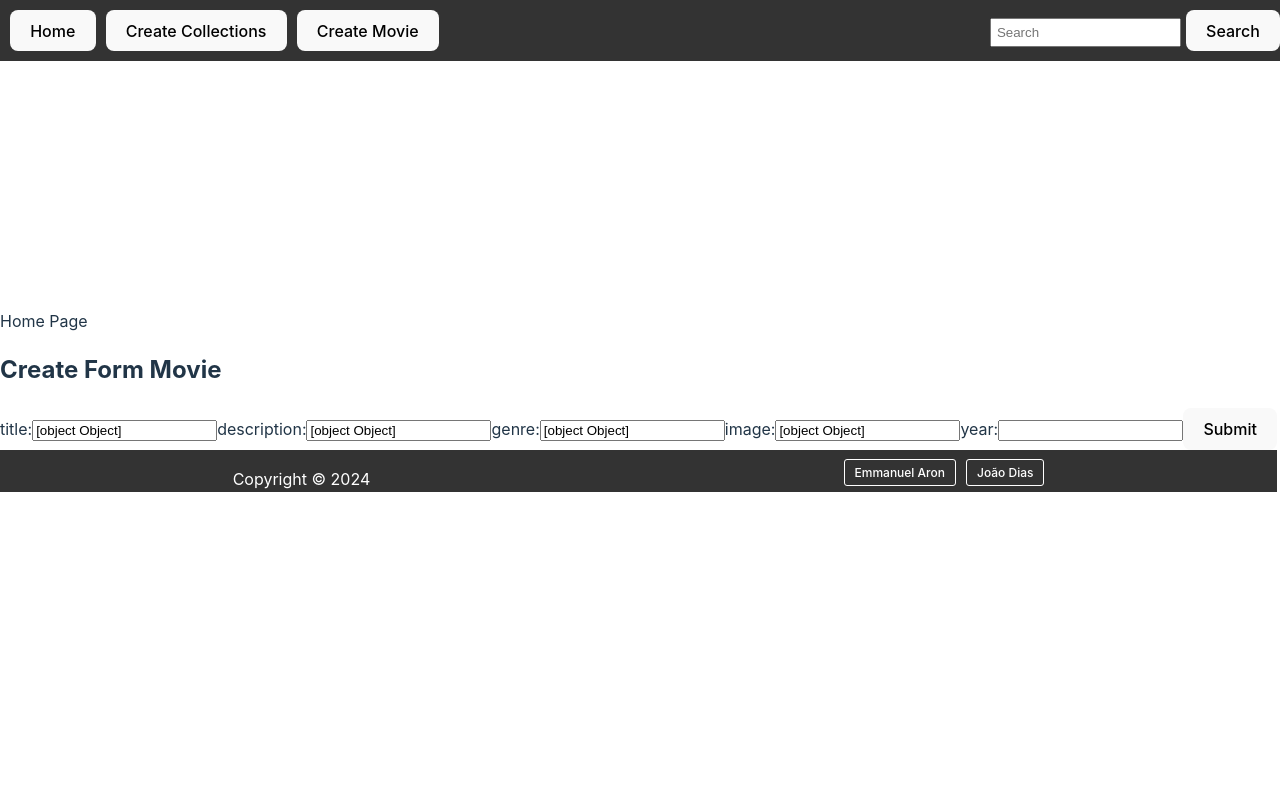
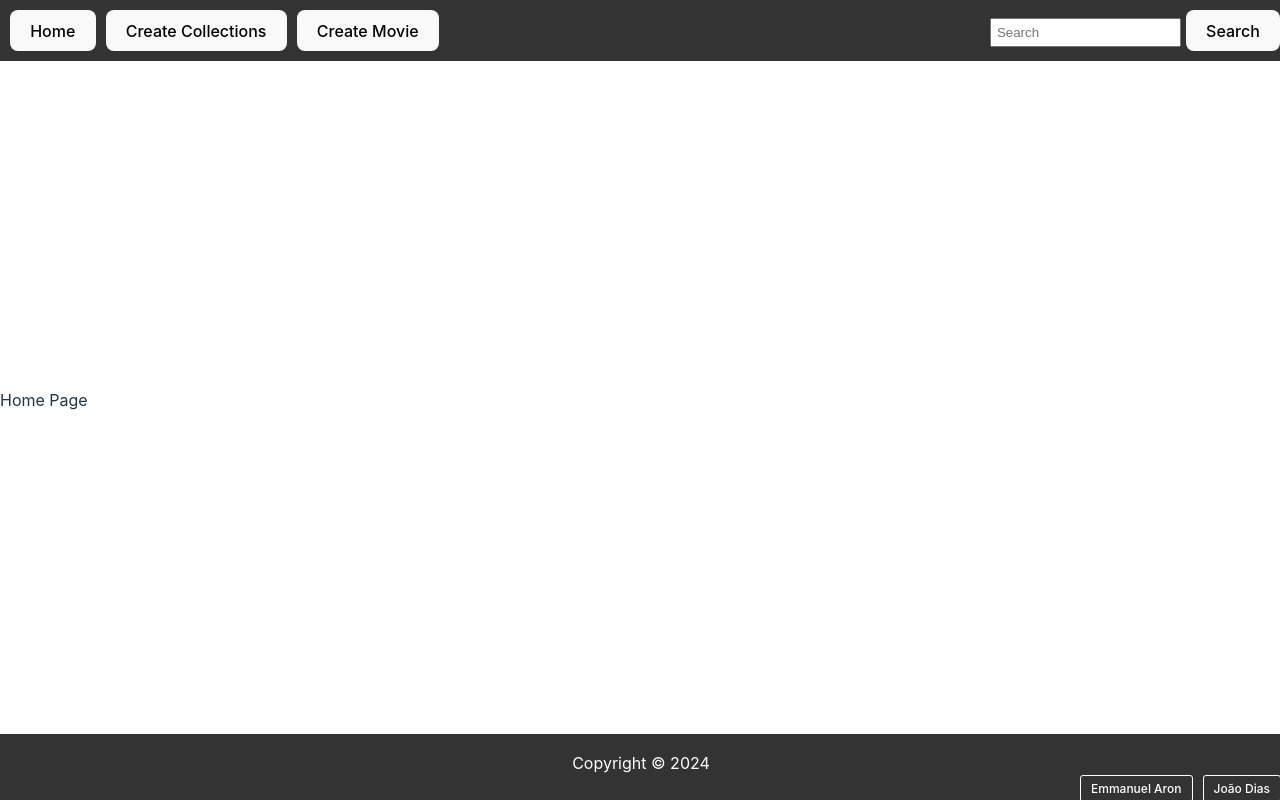
Before and after one commit to WatchWithUs/watch_frontend, a React (Vite) app: page / in a window 1280 px wide. Built offline with nearby package versions, Linux system fonts and the light colour scheme.

Commit message:
First commit 08.03.2024

```diff
--- a/src/App.jsx
+++ b/src/App.jsx
@@ -23,16 +23,12 @@ function App() {
         <Route path="/" element={<HomePage />} />
         <Route path="/movies" element={<MoviePage />} />
         <Route path="/collection" element={<CollectionPage />} />
-        <Route path="/signup" element={<Signup />}>
-        </Route>
-        <Route
-          path="/collections/:collectionId"
-          element={<CollectionDetailPage />}
-        />
+        <Route path="/signup" element={<Signup />} />
+        <Route path="/collections/:collectionId" element={<CollectionDetailPage />} />
       </Routes>
+
       <Footer />
     </Router>
-
   );
 }
 
--- a/src/components/Footer.css
+++ b/src/components/Footer.css
@@ -1,7 +1,8 @@
 .Footer {
-    display: flex;
-    justify-content: space-around;
-    align-items: center;
+  position: fixed;
+  left: 0;
+  bottom: 0;
+  width: 100%;
   background-color: #333;
   color: white;
   padding: 1px;
--- a/src/pages/CollectionPage.jsx
+++ b/src/pages/CollectionPage.jsx
@@ -1,31 +1,5 @@
-
-import React, { useState, useEffect } from 'react';
-import axios from 'axios';
-
-function CollectionsPage() {
-  const [collections, setCollections] = useState([]);
-
-  useEffect(() => {
-    axios.get('/api/collections')
-      .then(response => {
-        setCollections(response.data);
-      })
-      .catch(error => {
-        console.error('Error:', error);
-      });
-  }, []);
-
-  return (
-    <div>
-      <h1>Coleções</h1>
-      {collections.map(collection => (
-        <div key={collection.id}>
-          <h2>{collection.name}</h2>
-          <p>{collection.description}</p>
-        </div>
-      ))}
-    </div>
-  );
+function CollectionPage(){
+  return <div>Create your Collection</div>
 }
 
-export default CollectionsPage;
+export default CollectionPage
--- a/src/pages/HomePage.jsx
+++ b/src/pages/HomePage.jsx
@@ -1,9 +1,9 @@
-import CreateFormMovie from "../components/CreateFormMovie";
+
 
 function HomePage(){
     return (
         <div>Home Page
-            <CreateFormMovie />
+
         </div>
         )
 }
--- a/src/pages/MoviePage.jsx
+++ b/src/pages/MoviePage.jsx
@@ -1,5 +1,13 @@
-function MoviePage(){
-    return <div>Create Form Movie</div>
+import React from 'react';
+import CreateFormMovie from "../components/CreateFormMovie";
+
+function MoviePage() {
+  return (
+    <div>
+      <h1>Create Movie</h1>
+      <CreateFormMovie />
+    </div>
+  );
 }
 
-export default MoviePage
+export default MoviePage;
```
Also changed, not shown: src/components/Navbar.jsx (line endings or trailing spaces). Lines whose indentation alone changed are shown as unchanged.
